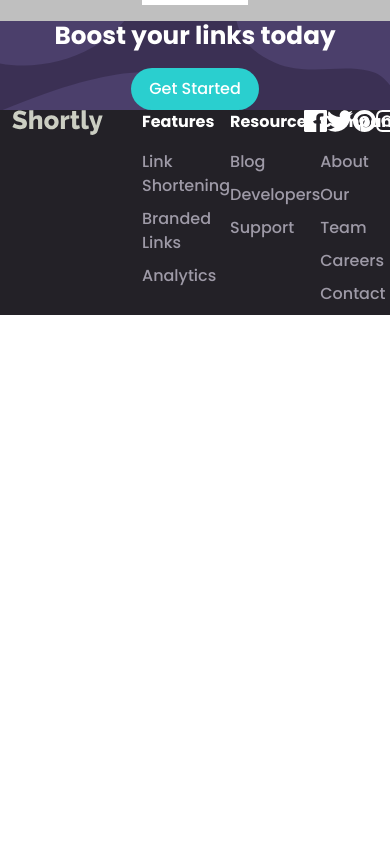
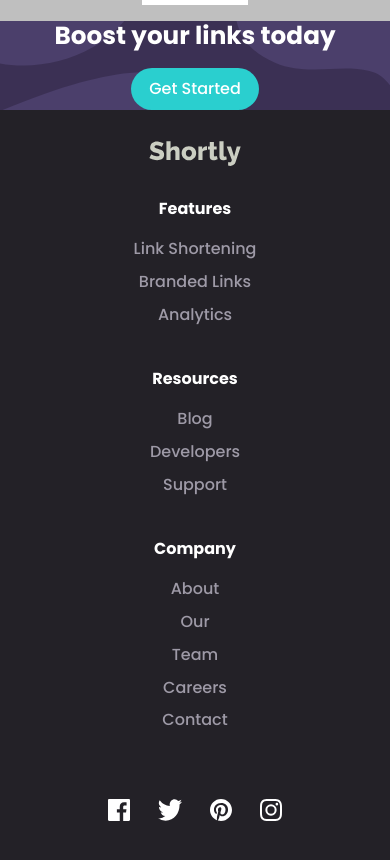
Before and after one commit to DanielCuevas1822/Shortly, a React (Create React App) app: page / in a window 390 px wide. Shown: the part 1262-2122 px from the top of the page. Before the commit the page ends 1577 px from the top, so only its background shows below. Built offline with nearby package versions, Linux system fonts and the light colour scheme.

Commit message:
Create footer styles on sm

```diff
--- a/src/assets/styles/components/Footer.scss
+++ b/src/assets/styles/components/Footer.scss
@@ -17,6 +17,14 @@
   }
 
   &__img {
+    @include mobil() {
+      text-align: center;
+      padding: rem(35) 0;
+    }
+    @include tablet() {
+      text-align: left;
+      padding: 0;
+    }
     &__logo {
       -webkit-filter: invert(100%);
       filter: invert(100%);
@@ -26,11 +34,25 @@
   &__links {
     &__nav {
       display: flex;
-      justify-content: space-between;
+      @include mobil() {
+        flex-direction: column;
+      }
+      @include tablet() {
+        flex-direction: row;
+        justify-content: space-between;
+      }
       ul {
         margin: 0;
         padding: 0;
         font-weight: 700;
+        @include mobil() {
+          text-align: center;
+          padding-bottom: rem(35);
+        }
+        @include tablet() {
+          text-align: left;
+          padding-bottom: rem(0);
+        }
       }
       li {
         list-style: none;
@@ -43,6 +65,12 @@
   &__social {
     display: flex;
     justify-content: space-evenly;
+    @include mobil() {
+      padding: rem(30) rem(90) rem(60) rem(90);
+    }
+    @include tablet() {
+      padding: 0;
+    }
     &__img {
       max-height: rem(25);
     }
--- a/src/components/Footer.jsx
+++ b/src/components/Footer.jsx
@@ -13,10 +13,10 @@
     <footer className="bg--dark-violet">
       <div className="container">
         <div className="row footer">
-          <div className="col-4 footer__img">
+          <div className="col-lg-4 col-md-3 col-sm-12 footer__img">
             <img className="footer__img__logo" src={logo} alt="logo" />
           </div>
-          <div className="col-5 footer__links">
+          <div className="col-lg-5 col-md-6 col-sm-12 footer__links">
             <nav className="footer__links__nav">
               <ul>
                 <p>Features</p>
@@ -42,7 +42,7 @@
               </ul>
             </nav>
           </div>
-          <div className="col-3 footer__social">
+          <div className="col-md-3 col-sm-12 footer__social">
             <img
               className="footer__social__img"
               src={facebook}
```
